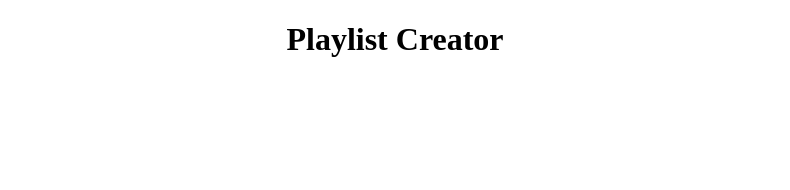
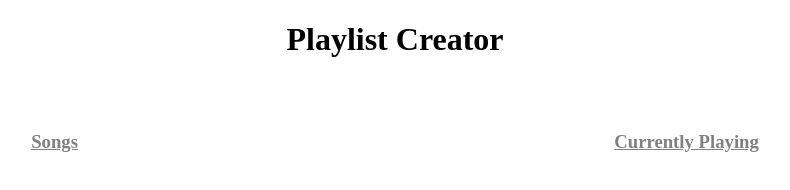
Before and after one commit to Ztrizzo/Dealers-Choice-SPA, a website: page index.html in a window 1280 px wide. Shown: the whole page, without its empty margins (245-1035 px from the left). Drawn offline with nearby package versions, Linux system fonts and the light colour scheme; no server answers.

Commit message:
Added some CSS

```diff
--- a/index.html
+++ b/index.html
@@ -12,8 +12,15 @@
 <body>
     <h1>Playlist Creator</h1>
     <div id="playlist_creator">
-        <ul id="song_list"></ul>
-        <ul id="playing"></ul>
+        <div>
+            <h3>Songs</h3>
+            <ul id="song_list"></ul>
+        </div>
+        <div>
+            <h3>Currently Playing</h3>
+            <ul id="playing"></ul>
+        </div>
+
     </div>
 
 </body>
--- a/src/styles.css
+++ b/src/styles.css
@@ -1,11 +1,28 @@
 #playlist_creator{
-    display:flex
+    display:flex;
+    justify-content: space-around;
+}
+
+#playlist_creator > div {
+    margin: 2em;
 }
 
 ul{
+    padding: 0;
     list-style-type:none;
 }
 
 h1{
     text-align: center;
 }
+
+h3{
+    text-decoration: underline;
+    color: gray;
+}
+
+li{
+    padding-top: .5em;
+    padding-bottom:.5em;
+    border-bottom: solid darkgray 1px;
+}
```
Also changed, not shown: 1 other file.
